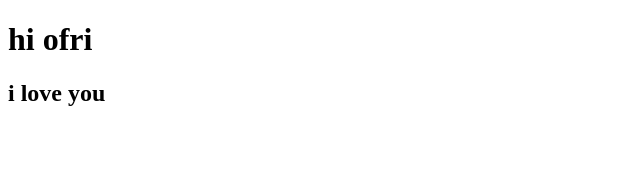
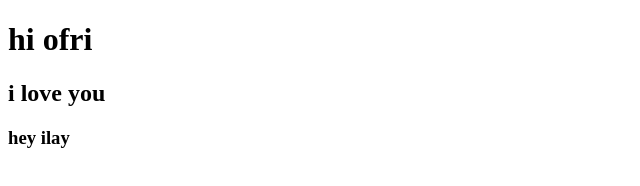
Before and after one commit to cgroup76/cgroup76, a plain HTML site: page pages/index.html in a window 1280 px wide. Shown: the full height of the page, 0-640 px from the left. Drawn offline with Linux system fonts and the light colour scheme.

Commit message:
hey ilay

```diff
--- a/pages/index.html
+++ b/pages/index.html
@@ -8,5 +8,6 @@
 <body>
     <h1>hi ofri</h1>
     <h2>i love you</h2>
+    <h3>hey ilay</h3>
 </body>
 </html>
```
